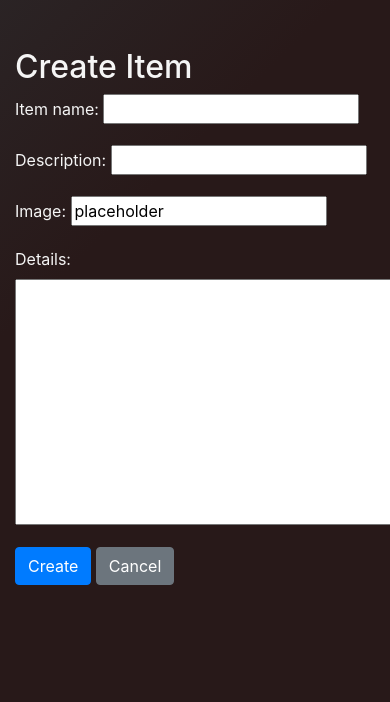
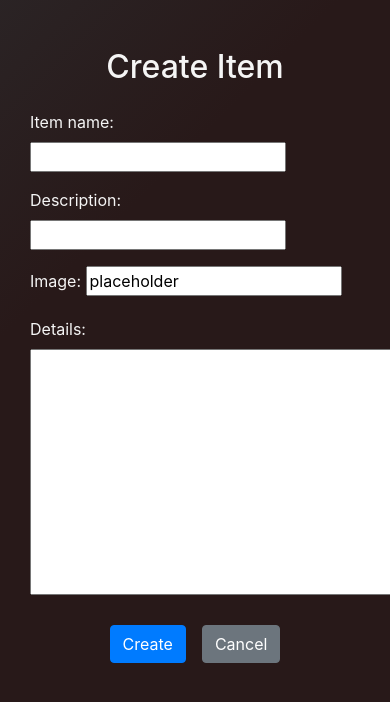
Before and after one commit to rpf13/the-collection, a Django app: page /collection/1/create_item/ in a window 390 px wide; the page is wider, and only the part inside the window is pictured. Shown: the part 56-758 px from the top of that part. Run offline with Django 3.2, Linux system fonts and the light colour scheme; the visitor is signed in with stand-in values (Sample User, id 1).

Commit message:
style: Add style to item_create template
This commit will style the item create template in order to align
with the other templates. It will stay responsive, but getting centered.

```diff
--- a/collection/templates/collection/item_create.html
+++ b/collection/templates/collection/item_create.html
@@ -1,11 +1,19 @@
 {% extends 'base.html' %}
 
 {% block content %}
-  <h2>Create Item</h2>
-  <form method="post" enctype="multipart/form-data">
-    {% csrf_token %}
-    {{ form.as_p }}
-    <button type="submit" class="btn btn-primary">Create</button>
-    <a href="{% url 'collection_detail' collection_id %}" class="btn btn-secondary">Cancel</a>
-  </form>
+<div class="container">
+  <div class="row">
+    <div class="col-md-6 mx-auto">
+      <h2 class="text-center mb-4">Create Item</h2>
+      <form method="post" enctype="multipart/form-data">
+        {% csrf_token %}
+        {{ form.as_p }}
+        <div class="d-flex justify-content-center mt-4">
+          <button type="submit" class="btn btn-primary mr-3">Create</button>
+          <a href="{% url 'collection_detail' collection_id %}" class="btn btn-secondary">Cancel</a>
+        </div>
+      </form>
+    </div>
+  </div>
+</div>
 {% endblock %}
```
